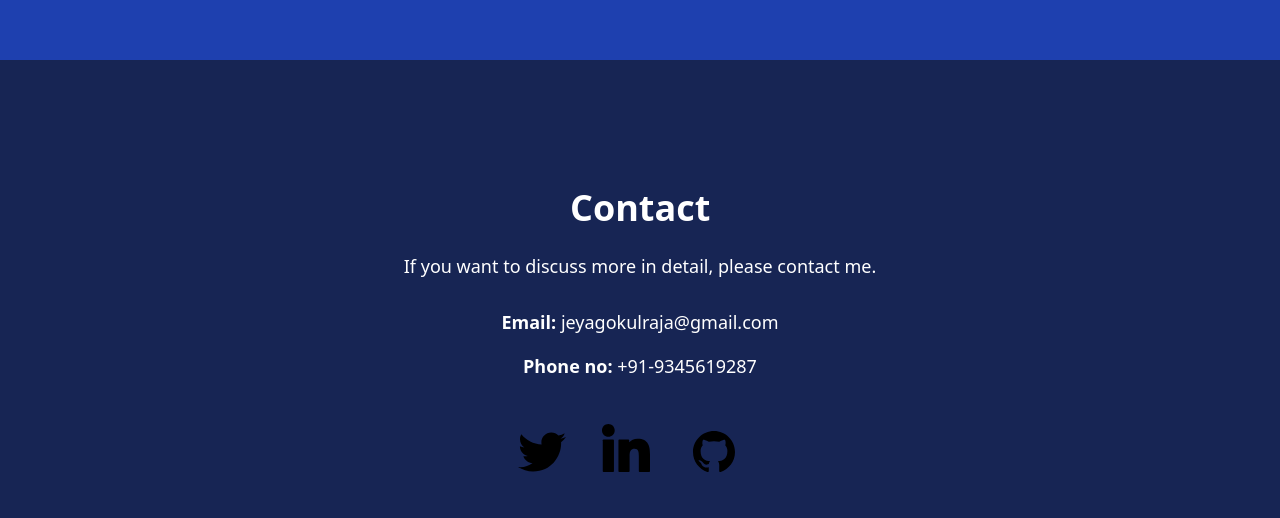
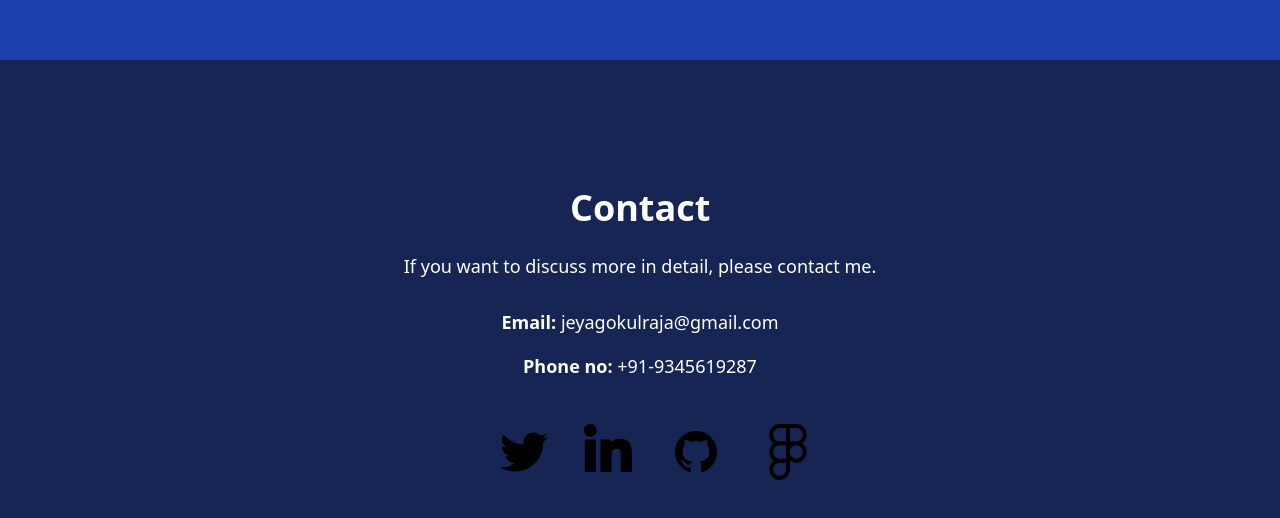
Before and after one commit to Jeya-gokul-raja/Portfolio, a React (Vite) app: page / in a window 1280 px wide. Shown: the part 2440-2958 px from the top of the page. Built offline with nearby package versions, Linux system fonts and the light colour scheme.

Commit message:
Photo changed

```diff
--- a/src/components/Contact.jsx
+++ b/src/components/Contact.jsx
@@ -1,6 +1,7 @@
 import React, { useEffect } from "react";
 import AOS from "aos";
 import "aos/dist/aos.css";
+import Fig from "../assets/figma1.png";
 
 function Contact() {
   useEffect(() => {
@@ -89,6 +90,43 @@ function Contact() {
           </svg>
         ),
       },
+      {
+        link: "",
+        icon: (
+          <svg
+            className="z-30 absolute size-14 hover:fill-white transition-transform transform -mt-1 hover:scale-125 duration-300"
+            viewBox="0 0 24 24"
+            fill="none"
+            xmlns="http://www.w3.org/2000/svg"
+          >
+            <g id="SVGRepo_bgCarrier" stroke-width="0"></g>
+            <g
+              id="SVGRepo_tracerCarrier"
+              stroke-linecap="round"
+              stroke-linejoin="round"
+            ></g>
+            <g id="SVGRepo_iconCarrier">
+              {" "}
+              <g clip-path="url(#clip0)">
+                {" "}
+                <path
+                  fill-rule="evenodd"
+                  clip-rule="evenodd"
+                  d="M8.41491 0C5.96837 0 4 2.05277 4 4.56757C4 6.09676 4.72765 7.45467 5.84715 8.28379C4.72765 9.1129 4 10.4708 4 12C4 13.5292 4.72765 14.8871 5.84715 15.7162C4.72765 16.5453 4 17.9032 4 19.4324C4 21.9472 5.96837 24 8.41491 24C10.8614 24 12.8298 21.9472 12.8298 19.4324V15.5691C13.5836 16.1932 14.5427 16.5676 15.5853 16.5676C18.0318 16.5676 20.0002 14.5148 20.0002 12C20.0002 10.4708 19.2726 9.1129 18.1531 8.28379C19.2726 7.45467 20.0002 6.09676 20.0002 4.56757C20.0002 2.05277 18.0318 0 15.5853 0H8.41491ZM5.65943 4.56757C5.65943 2.97669 6.90053 1.7027 8.41491 1.7027H11.1704V7.43243H8.41491C6.90053 7.43243 5.65943 6.15845 5.65943 4.56757ZM15.5853 7.43243H12.8298V1.7027H15.5853C17.0997 1.7027 18.3408 2.97669 18.3408 4.56757C18.3408 6.15845 17.0997 7.43243 15.5853 7.43243ZM5.65943 12C5.65943 10.4091 6.90053 9.13514 8.41491 9.13514H11.1704V14.8649H8.41491C6.90053 14.8649 5.65943 13.5909 5.65943 12ZM12.8298 12C12.8298 10.4091 14.0709 9.13514 15.5853 9.13514C17.0997 9.13514 18.3408 10.4091 18.3408 12C18.3408 13.5909 17.0997 14.8649 15.5853 14.8649C14.0709 14.8649 12.8298 13.5909 12.8298 12ZM5.65943 19.4324C5.65943 17.8416 6.90053 16.5676 8.41491 16.5676H11.1704V19.4324C11.1704 21.0233 9.92929 22.2973 8.41491 22.2973C6.90053 22.2973 5.65943 21.0233 5.65943 19.4324Z"
+                  fill="#000000"
+                ></path>{" "}
+              </g>{" "}
+              <defs>
+                {" "}
+                <clipPath id="clip0">
+                  {" "}
+                  <rect width="24" height="24" fill="white"></rect>{" "}
+                </clipPath>{" "}
+              </defs>{" "}
+            </g>
+          </svg>
+        ),
+      },
     ],
   };
 
--- a/src/components/Projects.jsx
+++ b/src/components/Projects.jsx
@@ -3,7 +3,7 @@ import AOS from "aos";
 import "aos/dist/aos.css";
 import web1 from "../assets/Apple.png";
 import web2 from "../assets/image.jpg";
-import web3 from "../assets/third.webp";
+import web3 from "../assets/ai.png";
 
 export default function Projects() {
   useEffect(() => {
@@ -15,6 +15,7 @@ export default function Projects() {
       image: web1,
       title: "Apple Website Replicate",
       link: "https://apple-website-sigma-six.vercel.app/",
+      tech: ["React", "Tailwind CSS", "JavaScript"], // Fixed here
       description:
         "Recreated the Apple website with a sleek, modern UI/UX, ensuring smooth animations and high performance. Integrated reusable components, dynamic routing, and efficient state management for scalability. Designed with full mobile responsiveness and cross-browser compatibility for a seamless user experience.",
     },
@@ -22,19 +23,19 @@ export default function Projects() {
       image: web2,
       title: "Travel-Tro",
       link: "https://travel-tro.vercel.app/",
+      tech: ["React", "Tailwind CSS", "JavaScript"], // Fixed here
       description:
         "Designed a real-time and static bus route information system for Madurai commuters. Created a user-friendly interface for quick access to routes, timings, and stops. Optimized for smooth performance across all devices, enhancing daily travel convenience.",
     },
     {
       image: web3,
       title: "AI-QADS",
-      link: "https://www.youtube.com/",
+      link: "#",
+      tech: ["Python", "Streamlit"], // Fixed here
       description:
         "Built an intelligent system that extracts key insights, summarizes documents, and answers queries with precision. Leveraged efficient text processing algorithms for accuracy and speed. Optimized for multiple document formats, ensuring versatility and usability.",
     },
   ];
-
-  const tech = ["React", "Tailwind CSS", "JavaScript"];
 
   return (
     <section
@@ -75,14 +76,19 @@ export default function Projects() {
                   View Project
                 </a>
                 <div className="flex flex-wrap justify-center gap-2 sm:mt-5">
-                  {tech.map((item, i) => (
+                  {project.tech.map(
+                    (
+                      item,
+                      i // Fixed reference here
+                    ) => (
                       <h4
                         key={i}
                         className="text-xs bg-gray-700 px-2 py-1 rounded text-white"
                       >
                         {item}
                       </h4>
-                  ))}
+                    )
+                  )}
                 </div>
               </div>
             </div>
```
Also changed, not shown: src/assets/ai.png (added), src/assets/figma1.png (added). Lines whose indentation alone changed are shown as unchanged.
